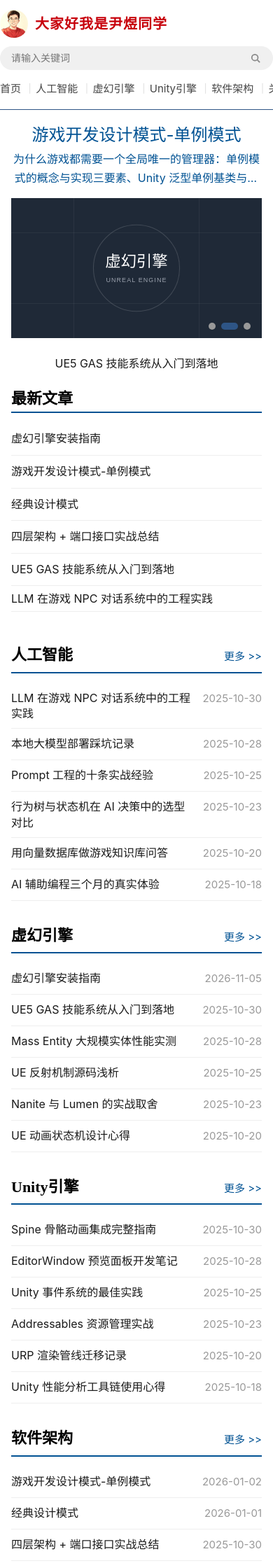
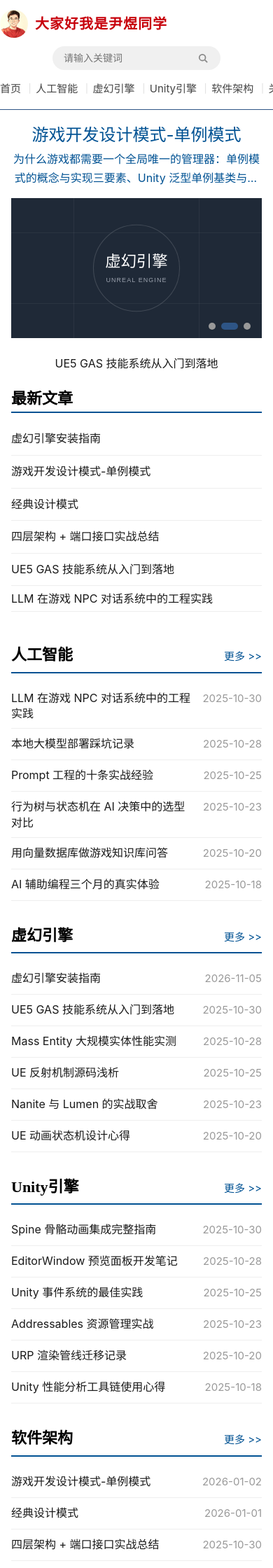
Before and after one commit to dreameryin/dreameryin.github.io, a Jekyll site: the page built from index.html, in a window 390 px wide. Shown: the top 2240 px of the page at 70% size. Built offline with Jekyll 4.4.1, drawn with Linux system fonts in a browser that asks for light colours.

Commit message:
移动端页头搜索框收窄居中

```diff
--- a/assets/css/style.css
+++ b/assets/css/style.css
@@ -847,13 +847,15 @@ ul {
     display: none;
   }
 
+  /* 搜索框：不再左右顶满，收窄后居中 */
   .header-search {
     order: 2;
     width: 100%;
-    flex: 1 1 100%;
+    max-width: 240px;
+    flex: 0 0 auto;
     min-width: 0;
     height: 34px;
-    margin-left: 0;
+    margin: 0 auto;
   }
 
   /* 焦点区：单栏堆叠，顺序 = 图 → 图下标题 → 最新文章 */
```
